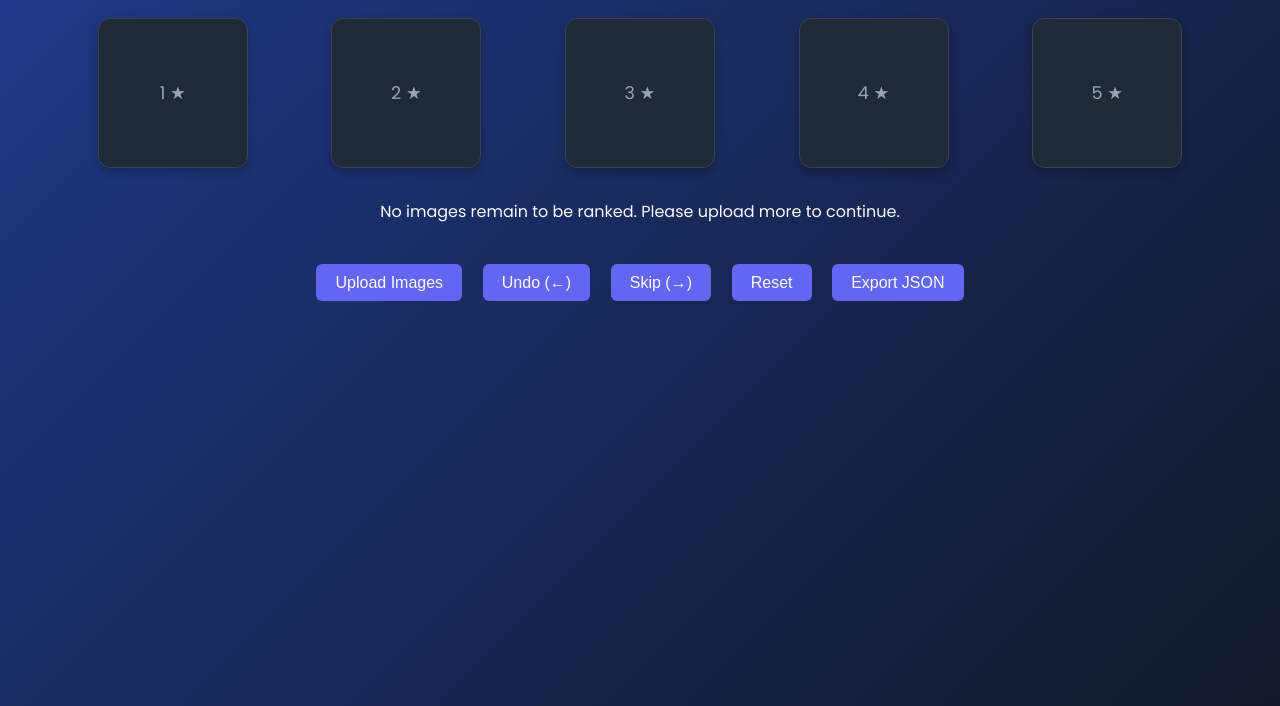
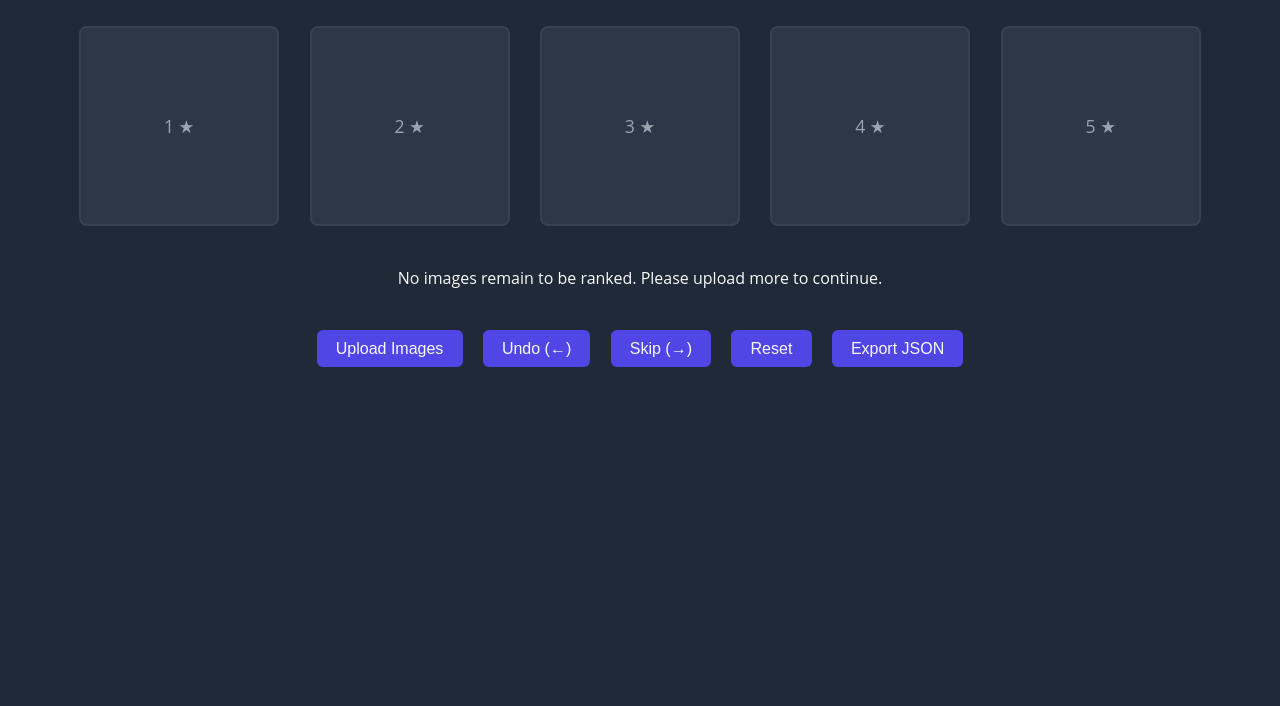
Before and after one commit to Elldreth/ImageTierRanking, a website: page public/index.html in a window 1280 px wide. Shown: the part 94-800 px from the top of the page. Drawn offline with Linux system fonts and the light colour scheme; no server answers.

Commit message:
Revert "Improve front-end styling"

```diff
--- a/public/index.html
+++ b/public/index.html
@@ -2,9 +2,7 @@
 <html lang="en">
 <head>
   <meta charset="UTF-8">
-  <meta name="viewport" content="width=device-width, initial-scale=1.0" />
-  <title>Modern Image Rating</title>
-  <link href="https://fonts.googleapis.com/css2?family=Poppins:wght@400;600&display=swap" rel="stylesheet">
+  <title>No Hardcoded Demo Images</title>
   <link rel="stylesheet" href="style.css" />
 </head>
 <body>
--- a/public/style.css
+++ b/public/style.css
@@ -7,21 +7,11 @@
     box-sizing: border-box;
   }
 
-:root {
-    --bg-color: #111827;
-    --surface-color: #1F2937;
-    --accent: #6366f1;
-    --accent-hover: #4f46e5;
-    --accent-active: #4338ca;
-    --text-light: #F9FAFB;
-    --text-muted: #9CA3AF;
-}
-
   html, body {
     height: 100%;
-    font-family: 'Poppins', sans-serif;
-    background: linear-gradient(135deg, #1e3a8a, var(--bg-color));
-    color: var(--text-light);
+    font-family: 'Open Sans', sans-serif; /* or your favorite */
+    background-color: #1F2937; /* Dark gray-blue background */
+    color: #F9FAFB;           /* Light text */
     line-height: 1.5;
   }
 
@@ -43,39 +33,40 @@ html, body {
 
   /* 3. Rating Row - displays the 5 rating "slots" */
   .rating-row {
-    display: grid;
-    grid-template-columns: repeat(auto-fit, minmax(120px, 1fr));
-    gap: 1rem;
+    display: flex;
+    justify-content: space-around;
+    align-items: center;
     margin-bottom: 2rem;
+    flex-wrap: wrap; /* responsive wrap */
   }
 
   /* 4. Each Rating Container */
   .rating-container {
     position: relative;
-    width: 150px;
-    height: 150px;
-    border: 1px solid #374151;
-    border-radius: 12px;
-    background-color: var(--surface-color);
+    width: 200px;
+    height: 200px;
+    border: 2px solid #374151; /* Subtle border */
+    border-radius: 8px;
+    background-color: #2D3748; /* Slightly lighter dark */
     overflow: hidden;
     display: flex;
     align-items: center;
     justify-content: center;
-    margin: auto;
+    margin: 0.5rem;
     transition: transform 0.2s ease, box-shadow 0.2s ease;
-    box-shadow: 0 4px 8px rgba(0, 0, 0, 0.25);
   }
 
   .rating-container:hover {
-    box-shadow: 0 6px 12px rgba(0, 0, 0, 0.35);
-    transform: translateY(-2px) scale(1.03);
+    /* Hover uses amber accent color for a glow effect */
+    box-shadow: 0 0 8px rgba(251, 191, 36, 0.5);
+    transform: translateY(-2px);
   }
 
   .rating-container span {
-    color: var(--text-muted);
+    color: #9CA3AF; /* lighter gray text */
     font-size: 1.1rem;
     pointer-events: none;
-    z-index: 2;
+    z-index: 2; /* so it stays above the image if present */
   }
 
   /* If an image is present, ensure it fits */
@@ -95,11 +86,10 @@ html, body {
     margin: 0 auto 1rem auto;
     max-width: 800px;
     max-height: 800px;
-    border: 1px solid #374151;
-    border-radius: 12px;
-    background-color: var(--surface-color);
+    border: 2px solid #374151;
+    border-radius: 8px;
+    background-color: #2D3748;
     object-fit: contain;
-    box-shadow: 0 4px 12px rgba(0,0,0,0.3);
   }
 
   /* 6. Button Row */
@@ -110,24 +100,23 @@ html, body {
 
   /* Style for all buttons */
   .buttons button {
-    background-color: var(--accent);
-    color: var(--text-light);
+    background-color: #4F46E5; /* Indigo base */
+    color: #F9FAFB;
     border: none;
     border-radius: 6px;
     padding: 0.6rem 1.2rem;
     font-size: 1rem;
     margin: 0.5rem;
     cursor: pointer;
-    transition: background-color 0.2s, transform 0.2s;
+    transition: background-color 0.2s;
   }
 
   .buttons button:hover {
-    background-color: var(--accent-hover);
-    transform: translateY(-2px);
+    background-color: #4338CA; /* Darker indigo on hover */
   }
 
   .buttons button:active {
-    background-color: var(--accent-active);
+    background-color: #3730A3; /* Even darker on click */
   }
 
   /* 7. Hide the file input (we trigger it via JS) */
@@ -183,8 +172,8 @@ html, body {
 
   /* Modal buttons can share styling with the rest if you like */
   .modal-buttons button {
-    background-color: var(--accent);
-    color: var(--text-light);
+    background-color: #4F46E5;
+    color: #F9FAFB;
     border: none;
     border-radius: 6px;
     padding: 0.6rem 1.2rem;
@@ -194,5 +183,5 @@ html, body {
   }
 
   .modal-buttons button:hover {
-    background-color: var(--accent-hover);
+    background-color: #4338CA;
   }
```
Lines whose indentation alone changed are shown as unchanged.
